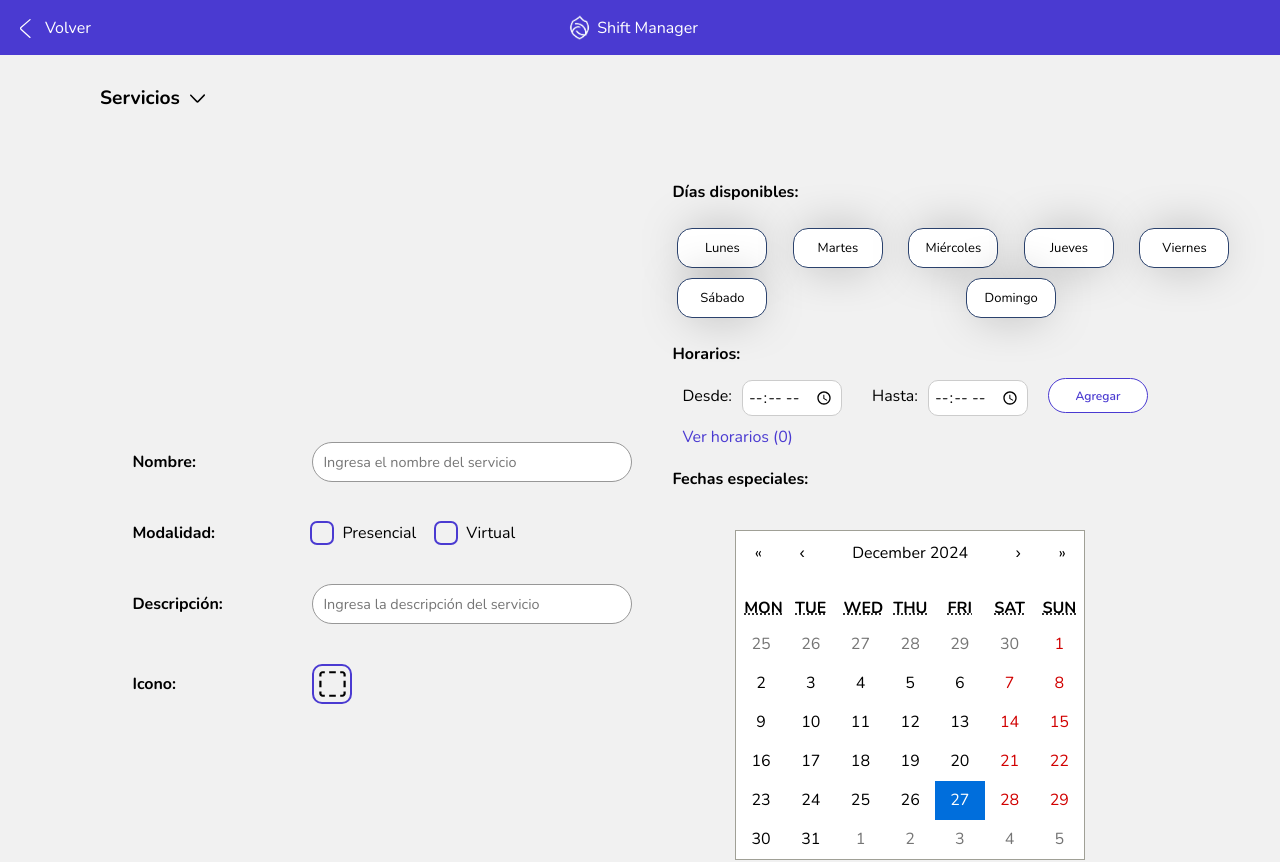
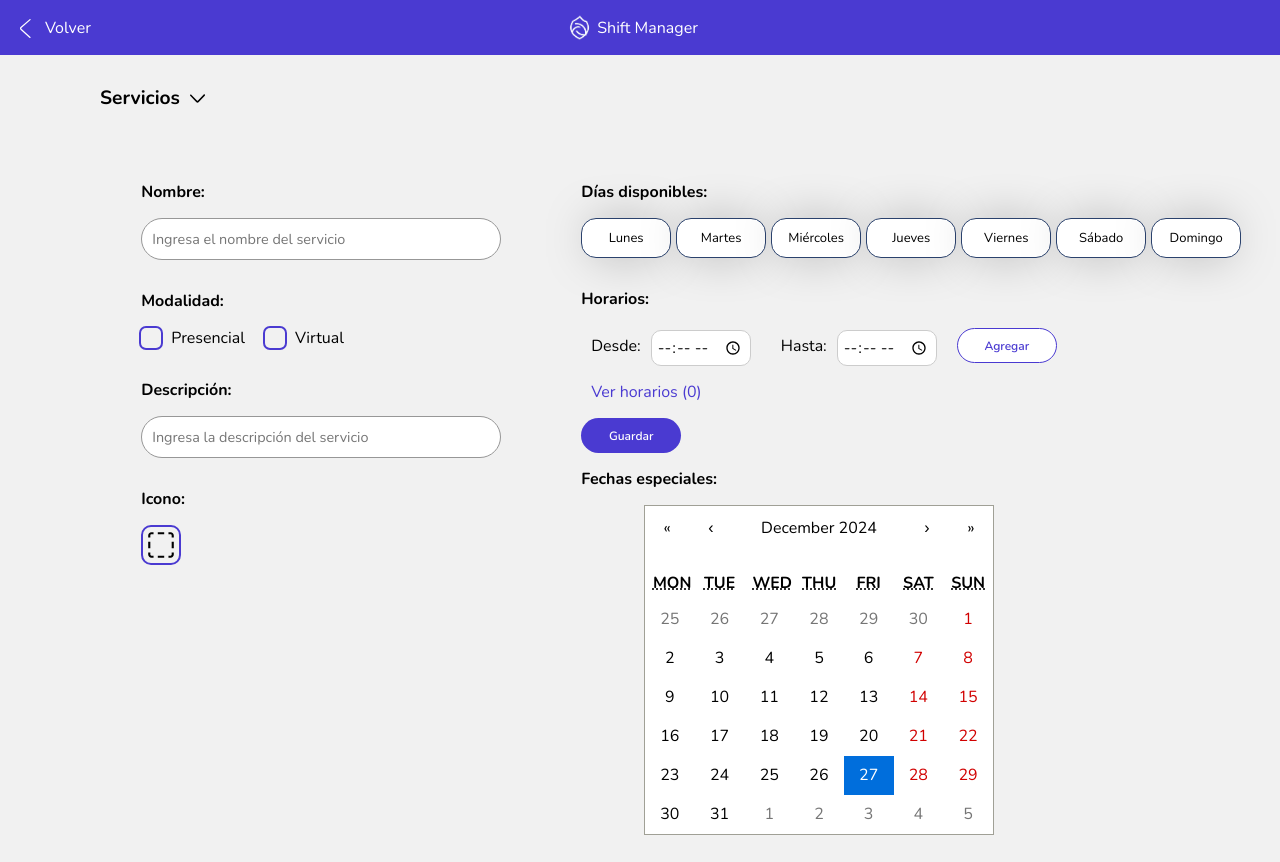
Before and after one commit to DiegoCanaless/ShiftManager, a React (Vite) app: page / in a window 1280 px wide. Shown: the top 862 px of the page. Built offline with nearby package versions, Linux system fonts and the light colour scheme.

Commit message:
checkpoint

```diff
--- a/src/pages/admin/Admin.css
+++ b/src/pages/admin/Admin.css
@@ -55,7 +55,7 @@
 .formulario-servicio {
   display: flex;
   flex-direction: row;
-  align-items: center;
+  align-items: flex-start;
   justify-content: center;
   padding:30px;
   margin-left: 8%;
@@ -67,32 +67,34 @@
   align-items: flex-start;
   justify-content: center;
   height: 100%;
-  gap: 20px;
+  gap: 30px;
 }
 
 .campo-formulario-servicio {
   display: flex;
-  flex-direction: row;
-  align-items: center;
+  flex-direction: column;
+  align-items: flex-start;
   width: 100%;
-  min-width: 500px;
-  gap: 20px;
-  margin-bottom: 20px;
-}
+  min-width: 400px;
+  gap: 15px;
 
-.label-formulario-servicio {
-  width: 150px; /* Ajusta este valor según sea necesario */
-  text-align: left;
-  margin-right: 10px;
 }
 
 .input-formulario-servicio {
   flex: 1;
   padding: 10px;
+  width: 90%;
 }
 
 /* Seleccion de la modalidad */
-.formulario-servicio-modalidad {
+.modalidades-servicio {
+  display: flex;
+  flex-direction: row;
+  align-items: center;
+  justify-content: flex-start;
+  gap: 20px;
+}
+.modalidad-servicio {
   display: flex;
   align-items: center;
   flex-direction: row;
@@ -143,6 +145,7 @@
   flex-direction: column;
   gap: 10px;
   padding: 10px;
+  min-width: 150px;
 }
 
 .fecha-item {
@@ -309,7 +312,7 @@
   flex-direction: column;
   align-items: flex-start;
   justify-content: center;
-  gap: 20px;
+  gap: 15px;
 }
 
 /* From Uiverse.io by spj2401Dev */
@@ -336,9 +339,27 @@
   flex-basis: 0;
   width: 90px;
   font-size: 13px;
+
+  box-shadow: 0px 0px 50px -15px #000000;
+}
+
+/* .button-group label {
+  display: inline-block;
+  padding: 10px 10px;
+  cursor: pointer;
+  border: 1px solid #2b426d;
+  background-color: white;
+  color: black;
+  border-radius: 15px;
+  transition: all ease 0.2s;
+  text-align: center;
+  flex-grow: 1;
+  flex-basis: 0;
+  width: 90px;
+  font-size: 13px;
   margin: 5px;
   box-shadow: 0px 0px 50px -15px #000000;
-}
+} */
 
 .button-group input[type="checkbox"]:checked + label {
   background-color: var(--colorPrimario);
@@ -353,13 +374,20 @@ fieldset {
   justify-content: center;
 }
 
-/* Estilos inputs horarios */
+.contenedor-semana {
+  display: flex;
+  flex-direction: row;
+  align-items: flex-start;
+  justify-content: center;
+  gap: 5px;
+  margin-bottom: 15px;
+}
 .contenedor-horarios {
   display: flex;
   flex-direction: column;
   align-items: flex-start;
   justify-content: center;
-  gap: 10px;
+  gap: 15px;
 }
 
 .contenedor-horarios p {
@@ -400,11 +428,11 @@ fieldset {
   color: #04286b;
 }
 
-/* Estilos para centrar el calendario */
+/* Estilos para el calendario */
 .calendario-especial-admin {
   display: flex;
   justify-content: center;
   align-items: center;
   width: 100%;
-  margin-top: 20px;
+  margin-bottom: 10px;
 }
--- a/src/pages/admin/Admin.jsx
+++ b/src/pages/admin/Admin.jsx
@@ -37,12 +37,14 @@ const Admin = () => {
   const [iconoSeleccionado, setIconoSeleccionado] = useState(null);
   const [mostrarSelectorIcono, setMostrarSelectorIcono] = useState(false);
   const [servicioEditando, setServicioEditando] = useState(null);
-  const [horarios, setHorarios] = useState([]);
+  const [horariosDias, setHorariosDias] = useState([]);
+  const [horariosFechas, setHorariosFechas] = useState([]);
   const [desde, setDesde] = useState("");
   const [hasta, setHasta] = useState("");
   const [diasSeleccionados, setDiasSeleccionados] = useState([]);
   const [fechasSeleccionadas, setFechasSeleccionadas] = useState([]);
-  const [mostrarHorarios, setMostrarHorarios] = useState(false);
+  const [mostrarHorariosDias, setMostrarHorariosDias] = useState(false);
+  const [mostrarHorariosFechas, setMostrarHorariosFechas] = useState(false);
   const [fechaSeleccionada, setFechaSeleccionada] = useState(new Date());
 
   useEffect(() => {
@@ -70,13 +72,17 @@ const Admin = () => {
       calendarios: [
         {
           tipo: "dias",
-          dias: diasSeleccionados,
-          horarios: horarios
+          dias: diasSeleccionados.map(dia => ({
+            dia,
+            horarios: horariosDias.filter(horario => horario.dia === dia)
+          }))
         },
         {
           tipo: "fechas",
-          fechas: fechasSeleccionadas,
-          horarios: horarios
+          fechas: fechasSeleccionadas.map(fecha => ({
+            fecha,
+            horarios: horariosFechas.filter(horario => horario.fecha === fecha)
+          }))
         }
       ]
     };
@@ -94,7 +100,8 @@ const Admin = () => {
     setIconoSeleccionado({ src: servicio.icono, className: servicio.iconoClassName });
     setDiasSeleccionados(servicio.calendarios.find(c => c.tipo === "dias")?.dias || []);
     setFechasSeleccionadas(servicio.calendarios.find(c => c.tipo === "fechas")?.fechas || []);
-    setHorarios(servicio.calendarios[0].horarios);
+    setHorariosDias(servicio.calendarios[0].horarios);
+    setHorariosFechas(servicio.calendarios[1].horarios);
   };
 
   const eliminarServicio = (id) => {
@@ -123,12 +130,12 @@ const Admin = () => {
         {
           tipo: "dias",
           dias: diasSeleccionados,
-          horarios: horarios
+          horarios: horariosDias
         },
         {
           tipo: "fechas",
           fechas: fechasSeleccionadas,
-          horarios: horarios
+          horarios: horariosFechas
         }
       ]
     };
@@ -153,17 +160,36 @@ const Admin = () => {
     return hasName && hasModalidad && hasAddress && hasDates && hasDescription && hasIcon;
   };
 
-  const agregarHorario = () => {
+  const agregarHorario = (tipo) => {
     if (desde && hasta) {
-      setHorarios([...horarios, { desde, hasta }]);
+      const nuevoHorario = { desde, hasta };
+      if (tipo === "dias" && diasSeleccionados.length > 0) {
+        const nuevosHorarios = [];
+        diasSeleccionados.forEach(dia => {
+          nuevosHorarios.push({ ...nuevoHorario, dia });
+        });
+        setHorariosDias(prevHorarios => [...prevHorarios, ...nuevosHorarios]);
+      }
+      if (tipo === "fechas" && fechasSeleccionadas.length > 0) {
+        const nuevosHorarios = [];
+        fechasSeleccionadas.forEach(fecha => {
+          nuevosHorarios.push({ ...nuevoHorario, fecha });
+        });
+        setHorariosFechas(prevHorarios => [...prevHorarios, ...nuevosHorarios]);
+      }
       setDesde("");
       setHasta("");
     }
   };
 
-  const eliminarHorario = (index) => {
-    const nuevosHorarios = horarios.filter((_, i) => i !== index);
-    setHorarios(nuevosHorarios);
+  const eliminarHorario = (index, tipo) => {
+    if (tipo === "dias") {
+      const nuevosHorarios = horariosDias.filter((_, i) => i !== index);
+      setHorariosDias(nuevosHorarios);
+    } else {
+      const nuevosHorarios = horariosFechas.filter((_, i) => i !== index);
+      setHorariosFechas(nuevosHorarios);
+    }
   };
 
   const limpiarFormulario = () => {
@@ -174,7 +200,8 @@ const Admin = () => {
     setIconoSeleccionado(null);
     setDiasSeleccionados([]);
     setFechasSeleccionadas([]);
-    setHorarios([]);
+    setHorariosDias([]);
+    setHorariosFechas([]);
   };
 
   const handleDiaChange = (dia) => {
@@ -231,7 +258,7 @@ const Admin = () => {
         <div className="formulario-servicio">
           <form action="#" className="formulario-detalles-servicio">
             <div className='campo-formulario-servicio'>
-              <label className='label-formulario-servicio'><h3>Nombre:</h3></label>
+              <h3>Nombre:</h3>
               <Input
                 className='input-formulario-servicio'
                 type="text"
@@ -242,8 +269,9 @@ const Admin = () => {
             </div>
 
             <div className='campo-formulario-servicio'>
-              <label className='label-formulario-servicio'><h3>Modalidad:</h3></label>
-              <div className="formulario-servicio-modalidad">
+              <h3>Modalidad:</h3>
+              <div className="modalidades-servicio">
+                <div className="modalidad-servicio">
                   <Checkbox
                     id="presencial"
                     checked={modalidad === "presencial"}
@@ -251,7 +279,7 @@ const Admin = () => {
                   />
                   <p>Presencial</p>
                 </div>
-              <div className="formulario-servicio-modalidad">
+                <div className="modalidad-servicio">
                   <Checkbox
                     id="virtual"
                     checked={modalidad === "virtual"}
@@ -260,10 +288,11 @@ const Admin = () => {
                   <p>Virtual</p>
                 </div>
               </div>
+            </div>
 
             {modalidad === "presencial" && (
               <div className='campo-formulario-servicio'>
-                <label className='label-formulario-servicio'><h3>Dirección:</h3></label>
+                <h3>Dirección:</h3>
                 <Input
                   className='input-formulario-servicio'
                   type="text"
@@ -275,7 +304,7 @@ const Admin = () => {
             )}
 
             <div className='campo-formulario-servicio'>
-              <label className='label-formulario-servicio'><h3>Descripción:</h3></label>
+              <h3>Descripción:</h3>
               <Input
                 className='input-formulario-servicio'
                 type="text"
@@ -286,7 +315,7 @@ const Admin = () => {
             </div>
 
             <div className='campo-formulario-servicio'>
-              <label className='label-formulario-servicio'><h3>Icono:</h3></label>
+              <h3>Icono:</h3>
               <div className='icono-seleccionado' onClick={() => setMostrarSelectorIcono(true)}>
                 {iconoSeleccionado ? (
                   <img src={iconoSeleccionado.src} alt="Icono seleccionado" className={`icono-opcion ${iconoSeleccionado.className}`} />
@@ -318,8 +347,7 @@ const Admin = () => {
           </form>
           <div className="fechas-horas-servicio">
             <h3>Días disponibles:</h3>
-            <div className="contenedor-fechas">
-              <fieldset>
+            <fieldset className="contenedor-semana">
                 <div className="button-group">
                   <input type="checkbox" id="lunes" name="dias" checked={diasSeleccionados.includes("lunes")} onChange={() => handleDiaChange("lunes")} />
                   <label htmlFor="lunes">Lunes</label>
@@ -349,7 +377,6 @@ const Admin = () => {
                   <label htmlFor="domingo">Domingo</label>
                 </div>
               </fieldset>
-            </div>
 
             <div className="contenedor-horarios">
               <h3>Horarios:</h3>
@@ -376,11 +403,16 @@ const Admin = () => {
                   text="Agregar"
                   className="boton-blanco"
                   style={{ width: '100px' }}
-                  onClick={agregarHorario}
+                  onClick={() => agregarHorario("dias")}
                 />
               </div>
-              <p className="ver-horarios" onClick={() => setMostrarHorarios(true)}>Ver horarios ({horarios.length})</p>
+              <p className="ver-horarios" onClick={() => setMostrarHorariosDias(true)}>Ver horarios ({horariosDias.length})</p>
             </div>
+            <Boton
+                  text="Guardar"
+                  style={{ width: '100px' }}
+                  className="boton-violeta"
+            />
 
             <div className="fechas-horas-servicio">
               <h3>Fechas especiales:</h3>
@@ -416,12 +448,17 @@ const Admin = () => {
                     text="Agregar"
                     className="boton-blanco"
                     style={{ width: '100px' }}
-                    onClick={agregarHorario}
+                    onClick={() => agregarHorario("fechas")}
                   />
                 </div>
-                <p className="ver-horarios" onClick={() => setMostrarHorarios(true)}>Ver horarios ({horarios.length})</p>
+                <p className="ver-horarios" onClick={() => setMostrarHorariosFechas(true)}>Ver horarios ({horariosFechas.length})</p>
               </div>
             </div>
+            <Boton
+                  text="Guardar"
+                  style={{ width: '100px' }}
+                  className="boton-violeta"
+            />
           </div>
         </div>
 
@@ -441,19 +478,39 @@ const Admin = () => {
           />
         </div>
       </div>
-      {mostrarHorarios && (
+      {mostrarHorariosDias && (
         <div className="calendar-overlay">
           <div className="calendar-container">
-            <span className='close-selector-icono' onClick={() => setMostrarHorarios(false)}>&times;</span>
+            <span className='close-selector-icono' onClick={() => setMostrarHorariosDias(false)}>&times;</span>
             <div className="lista-fechas">
-              {horarios.map((horario, index) => (
+              {horariosDias.map((horario, index) => (
                 <div key={index} className="fecha-item">
                   {horario.desde} - {horario.hasta}
                   <img
                     src={IconoEliminar}
                     alt="Eliminar"
                     className="icono-eliminar"
-                    onClick={() => eliminarHorario(index)}
+                    onClick={() => eliminarHorario(index, "dias")}
+                  />
+                </div>
+              ))}
+            </div>
+          </div>
+        </div>
+      )}
+      {mostrarHorariosFechas && (
+        <div className="calendar-overlay">
+          <div className="calendar-container">
+            <span className='close-selector-icono' onClick={() => setMostrarHorariosFechas(false)}>&times;</span>
+            <div className="lista-fechas">
+              {horariosFechas.map((horario, index) => (
+                <div key={index} className="fecha-item">
+                  {horario.desde} - {horario.hasta}
+                  <img
+                    src={IconoEliminar}
+                    alt="Eliminar"
+                    className="icono-eliminar"
+                    onClick={() => eliminarHorario(index, "fechas")}
                   />
                 </div>
               ))}
```
Lines whose indentation alone changed are shown as unchanged.
